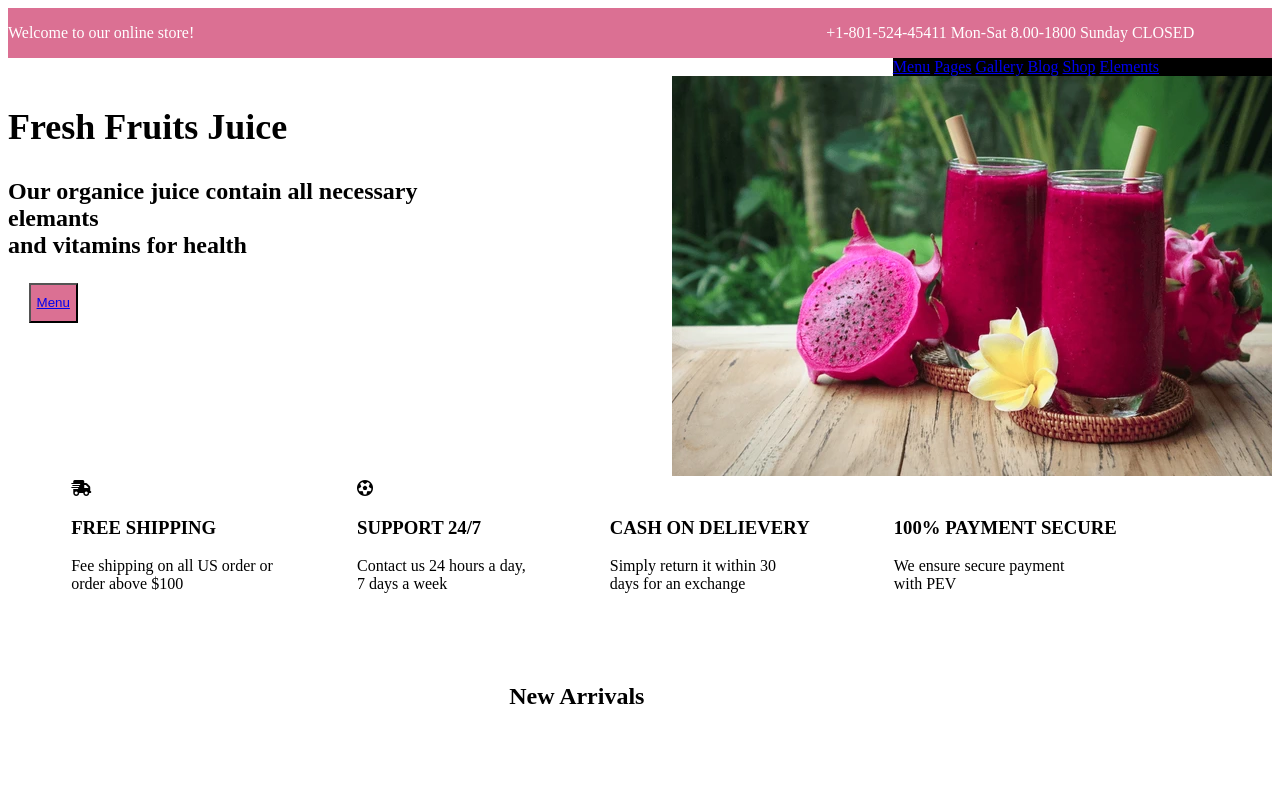
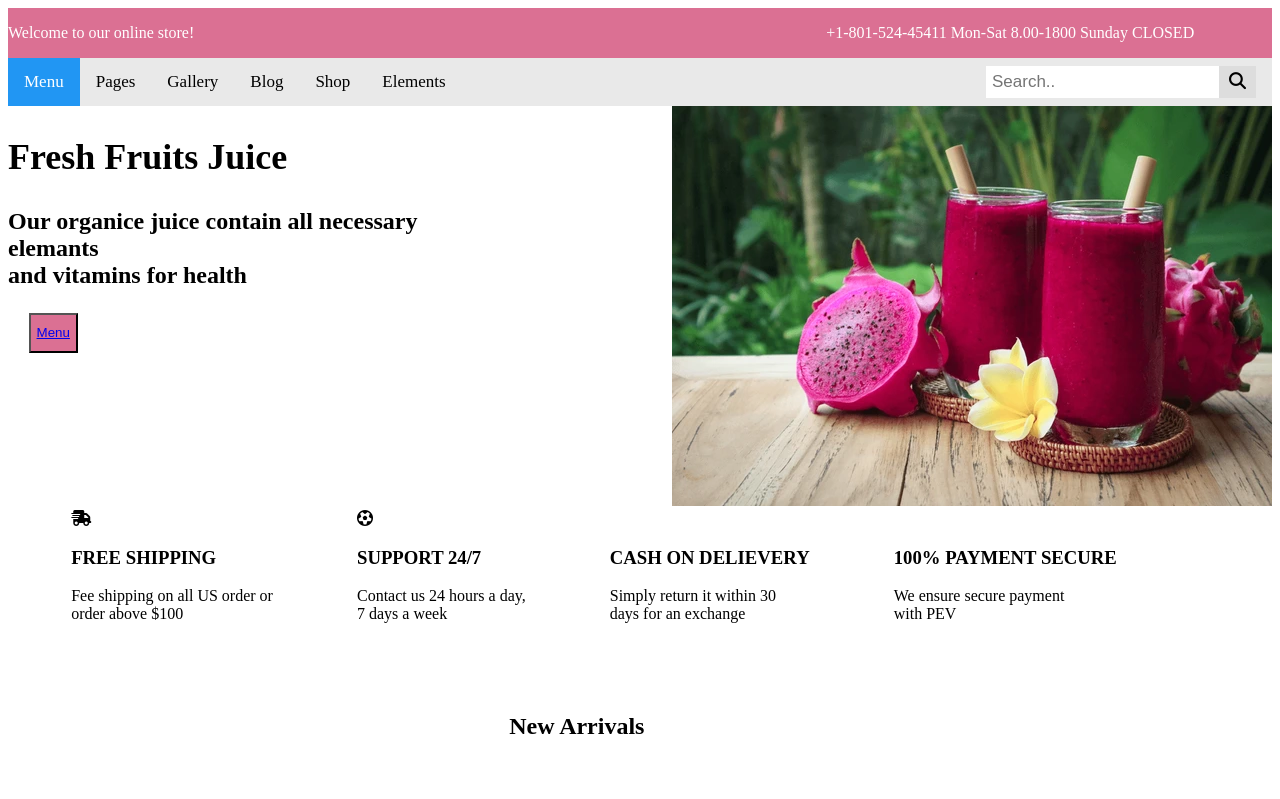
Before and after one commit to zippy-waluse/pipweb, a plain HTML site: page index.html in a window 1280 px wide. Shown: the top 799 px of the page. Drawn offline with Linux system fonts and the light colour scheme.

Commit message:
added navbar

```diff
--- a/index.html
+++ b/index.html
@@ -14,15 +14,22 @@
         <div><p>+1-801-524-45411 Mon-Sat 8.00-1800 Sunday CLOSED</p></div>
     </header>
     <div>
-        <div class="topnav" id="navbar">
-            <a class="active" href="#Menu">Menu</a>
-            <a href="#Pages">Pages</a>
-            <a href="#Gallery">Gallery</a>
-            <a href="#Blog">Blog</a>
-            <a href="#Shop">Shop</a>
-            <a href="#Elements">Elements</a>
-        </div>
+        <div class="topnav">
+            <a class="active" href="#home">Menu</a>
+            <a href="#about">Pages</a>
+            <a href="#contact">Gallery</a>
+            <a href="#about">Blog</a>
+            <a href="#contact">Shop</a>
+             <a href="#contact">Elements</a>
 
+
+            <div class="search-container">
+              <form action="/action_page.php">
+                <input type="text" placeholder="Search.." name="search">
+                <button rel="menu.js" type="submit"><i class="fa fa-search"></i></button>
+              </form>
+            </div>
+          </div>
 
         <div id="image1">
             <div id="para1">
--- a/style.css
+++ b/style.css
@@ -195,3 +195,72 @@
         width: 90%;
      }
 }
+
+
+.topnav {
+    overflow: hidden;
+    background-color: #e9e9e9;
+  }
+
+  .topnav a {
+    float: left;
+    display: block;
+    color: black;
+    text-align: center;
+    padding: 14px 16px;
+    text-decoration: none;
+    font-size: 17px;
+  }
+
+  .topnav a:hover {
+    background-color: #ddd;
+    color: black;
+  }
+
+  .topnav a.active {
+    background-color: #2196F3;
+    color: white;
+  }
+
+  .topnav .search-container {
+    float: right;
+  }
+
+  .topnav input[type=text] {
+    padding: 6px;
+    margin-top: 8px;
+    font-size: 17px;
+    border: none;
+  }
+
+  .topnav .search-container button {
+    float: right;
+    padding: 6px 10px;
+    margin-top: 8px;
+    margin-right: 16px;
+    background: #ddd;
+    font-size: 17px;
+    border: none;
+    cursor: pointer;
+  }
+
+  .topnav .search-container button:hover {
+    background: #ccc;
+  }
+
+  @media screen and (max-width: 600px) {
+    .topnav .search-container {
+      float: none;
+    }
+    .topnav a, .topnav input[type=text], .topnav .search-container button {
+      float: none;
+      display: block;
+      text-align: left;
+      width: 100%;
+      margin: 0;
+      padding: 14px;
+    }
+    .topnav input[type=text] {
+      border: 1px solid #ccc;
+    }
+  }
```
Also changed, not shown: menu.html (+1 -1 lines).
